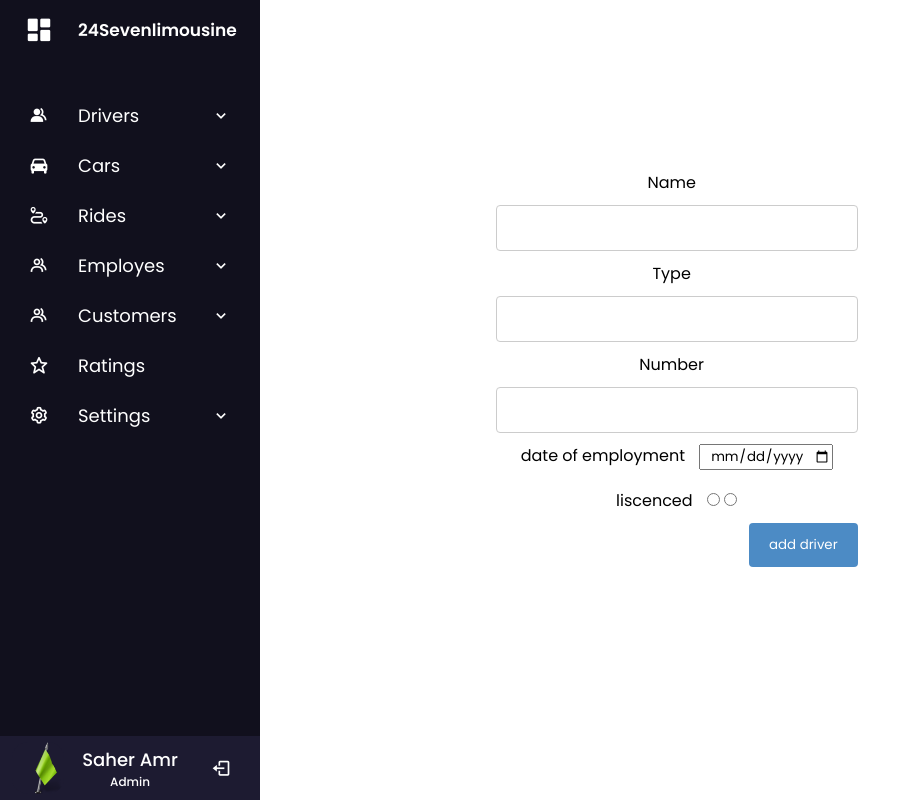
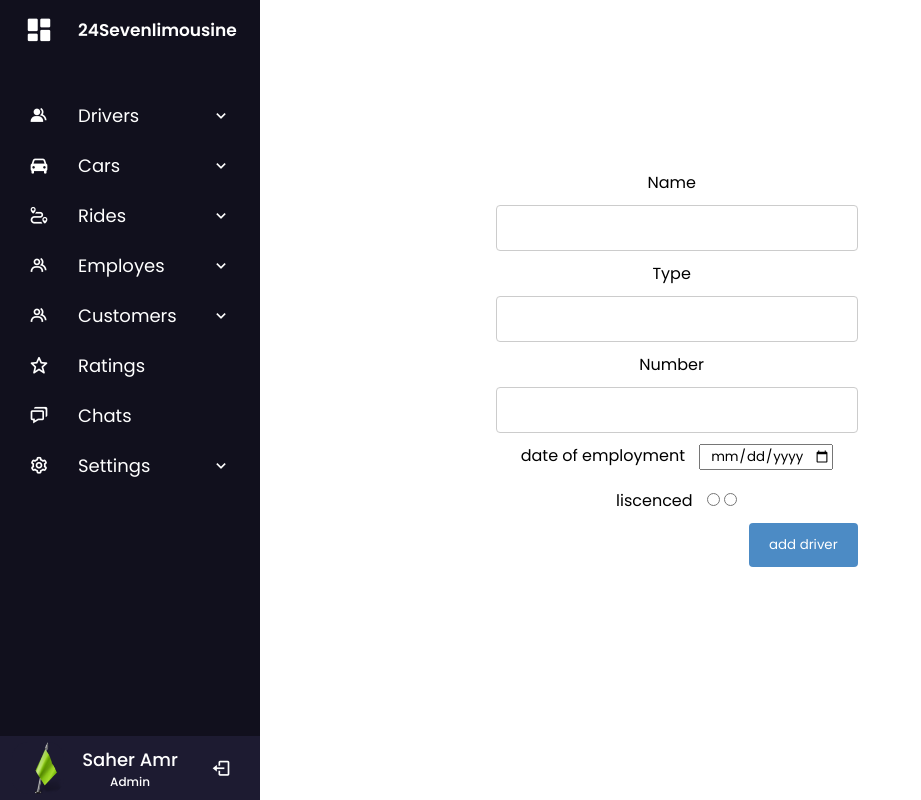
Before and after one commit to limitlesssolly/CarManagings, a PHP site: page /Views/Pages/addCar.php in a window 1280 px wide. Shown: the whole page, without its empty margins (0-921 px from the left). Run offline with PHP 8.4, Linux system fonts and the light colour scheme.

Commit message:
Update dashboardsidebar.php

```diff
--- a/Views/Partials/dashboardsidebar.php
+++ b/Views/Partials/dashboardsidebar.php
@@ -41,6 +41,7 @@
                     <ul class="sub-menu">
                         <li><a class="link_name" href="">Cars</a></li>
                         <li><a href="../../Views/Pages/carshowdash.php">Show</a></li>
+                        <li><a href="../../Views/Pages/requestedcars.php">Requested Cars</a></li>
                         <li><a href="">Add</a></li>
                         <li><a href="">Edit</a></li>
 
@@ -61,7 +62,10 @@
 
                     <ul class="sub-menu">
                         <li><a class="link_name" href="">Rides</a></li>
+
                         <li><a href="">Add</a></li>
+                        <li><a href="../Pages/assigntrip.php">Assign driver and car</a></li>
+
                         <li><a href="">Edit</a></li>
                         <li><a href="">Delete</a></li>
                     </ul>
@@ -116,12 +120,26 @@
                     <i class='bx bx-star'></i>
                         <span class="link_name">Ratings</span>
                     </a>
+                    </div>
+
+
+
+                </li>
+                <li>
+
+                    <div class="iocn_link">
+                    <a href="">
+                     <i class='bx bx-chat'></i>
+                        <span class="link_name">Chats</span>
+                    </a>
 
                     </div>
 
 
 
                 </li>
+
+
                 <li>
 
                     <div class="iocn_link">
```
